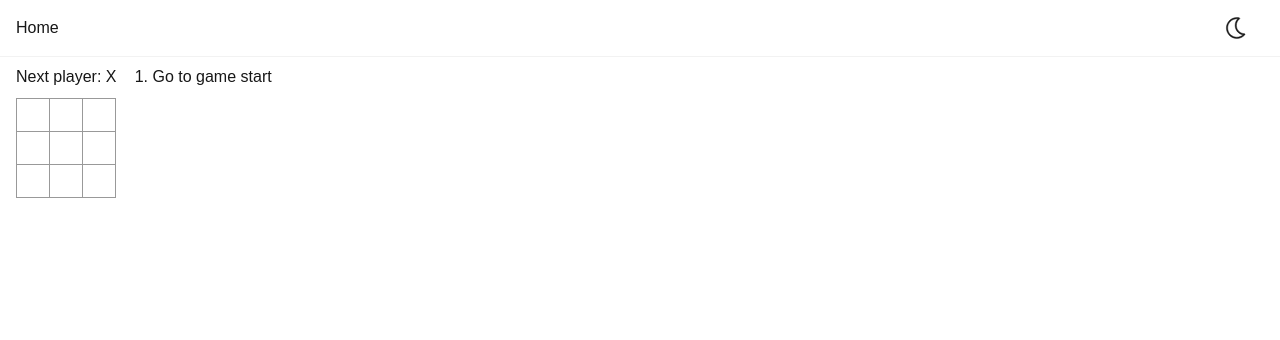
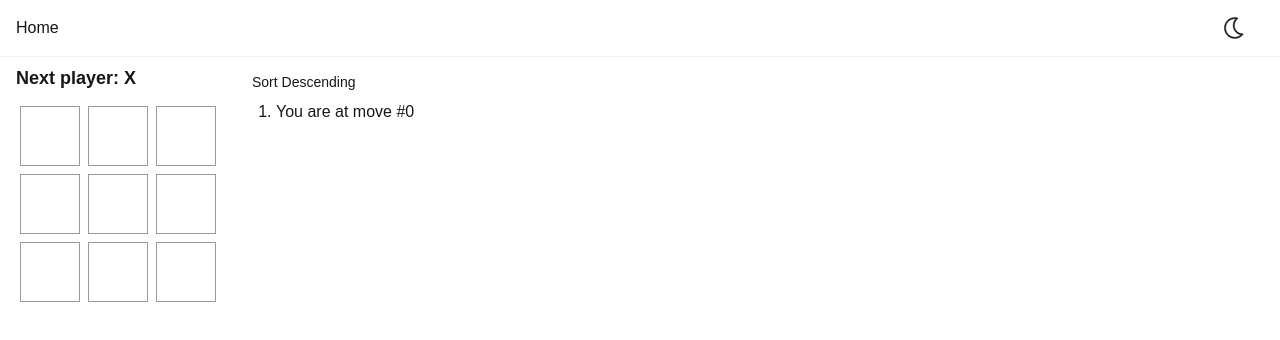
Before and after one commit to Sujal-Vanjare/react-learn, a Next.js app: page /tic-tac-toe-game in a window 1280 px wide. Shown: the top 340 px of the page. Built offline with nearby package versions, Linux system fonts and the light colour scheme.

Commit message:
tic tac toe improved

```diff
--- a/src/app/tic-tac-toe-game/page.css
+++ b/src/app/tic-tac-toe-game/page.css
@@ -1,27 +1,28 @@
 .square {
-  background: #fff;
-  border: 1px solid #999;
-  float: left;
+  width: 60px;
+  height: 60px;
   font-size: 24px;
   font-weight: bold;
-  line-height: 34px;
-  height: 34px;
-  margin-right: -1px;
-  margin-top: -1px;
-  padding: 0;
-  text-align: center;
-  width: 34px;
+  margin: 4px;
+  border: 1px solid #999;
+  background-color: #fff;
+  cursor: pointer;
 }
 
-.board-row:after {
-  clear: both;
-  content: "";
-  display: table;
+.square.winning-square {
+  background-color: yellow; /* Highlight winning squares */
+}
+
+.board-row {
+  display: flex;
 }
 
 .status {
   margin-bottom: 10px;
+  font-size: 18px;
+  font-weight: bold;
 }
+
 .game {
   display: flex;
   flex-direction: row;
@@ -30,3 +31,14 @@
 .game-info {
   margin-left: 20px;
 }
+
+.game-info ol {
+  padding-left: 20px;
+}
+
+button {
+  margin: 2px;
+  padding: 5px 10px;
+  font-size: 14px;
+  cursor: pointer;
+}
--- a/src/app/tic-tac-toe-game/page.jsx
+++ b/src/app/tic-tac-toe-game/page.jsx
@@ -5,116 +5,184 @@ import "./page.css";
 // In React, it’s conventional to use onSomething names for props
 // which represent events and handleSomething for the function definitions which handle those events.
 
-function Square({ value, onSquareClick }) {
+// Square Component: Represents a single square on the Tic-Tac-Toe board.
+function Square({ value, onSquareClick, isWinningSquare }) {
   return (
-    <button className="square" onClick={onSquareClick}>
-      {value}
+    <button
+      className={`square ${isWinningSquare ? "winning-square" : ""}`} // Add a class to highlight winning squares
+      onClick={onSquareClick} // Call the onClick handler when the square is clicked
+    >
+      {value} {/* Display the value (X, O, or null) */}
     </button>
   );
 }
 
+// Board Component: Represents the Tic-Tac-Toe board and handles game logic.
 function Board({ xIsNext, squares, onPlay }) {
+  // Handle click on a square
   function handleClick(i) {
-    if (calculateWinner(squares) || squares[i]) {
+    const result = calculateWinner(squares);
+    // If there's a winner or the square is already filled, do nothing
+    if (result || squares[i]) {
       return;
     }
+    // Create a copy of the squares array to avoid mutating the original state
     const nextSquares = squares.slice();
-    if (xIsNext) {
-      nextSquares[i] = "X";
-    } else {
-      nextSquares[i] = "O";
-    }
-    onPlay(nextSquares);
+    // Set the value of the clicked square based on whose turn it is
+    nextSquares[i] = xIsNext ? "X" : "O";
+    // Calculate the move location (row, col) for the move history
+    const moveLocation = `(${Math.floor(i / 3) + 1}, ${(i % 3) + 1})`;
+    // Pass the updated squares and move location to the parent component
+    onPlay(nextSquares, moveLocation);
   }
 
-  const winner = calculateWinner(squares);
+  // Check for a winner or draw
+  const result = calculateWinner(squares);
+  const winner = result ? result.winner : null; // Winner (X or O)
+  const winningSquares = result ? result.winningSquares : []; // Indices of winning squares
   let status;
   if (winner) {
-    status = "Winner: " + winner;
+    status = "Winner: " + winner; // Display the winner
+  } else if (squares.every((square) => square !== null)) {
+    status = "It's a draw!"; // Display a draw message if all squares are filled
   } else {
-    status = "Next player: " + (xIsNext ? "X" : "O");
+    status = "Next player: " + (xIsNext ? "X" : "O"); // Display the next player
+  }
+
+  // Dynamically generate the board using nested loops
+  const boardRows = [];
+  for (let row = 0; row < 3; row++) {
+    const boardSquares = [];
+    for (let col = 0; col < 3; col++) {
+      const squareIndex = row * 3 + col; // Calculate the index of the square
+      const isWinningSquare = winningSquares.includes(squareIndex); // Check if the square is part of the winning line
+      boardSquares.push(
+        <Square
+          key={squareIndex}
+          value={squares[squareIndex]}
+          onSquareClick={() => handleClick(squareIndex)}
+          isWinningSquare={isWinningSquare}
+        />
+      );
+    }
+    boardRows.push(
+      <div key={row} className="board-row">
+        {boardSquares}
+      </div>
+    );
   }
 
   return (
     <>
-      <div className="status">{status}</div>
-      <div className="board-row">
-        <Square value={squares[0]} onSquareClick={() => handleClick(0)} />
-        <Square value={squares[1]} onSquareClick={() => handleClick(1)} />
-        <Square value={squares[2]} onSquareClick={() => handleClick(2)} />
-      </div>
-      <div className="board-row">
-        <Square value={squares[3]} onSquareClick={() => handleClick(3)} />
-        <Square value={squares[4]} onSquareClick={() => handleClick(4)} />
-        <Square value={squares[5]} onSquareClick={() => handleClick(5)} />
-      </div>
-      <div className="board-row">
-        <Square value={squares[6]} onSquareClick={() => handleClick(6)} />
-        <Square value={squares[7]} onSquareClick={() => handleClick(7)} />
-        <Square value={squares[8]} onSquareClick={() => handleClick(8)} />
-      </div>
+      <div className="status">{status}</div> {/* Display game status */}
+      {boardRows} {/* Render the board */}
     </>
   );
 }
 
+// Game Component: Manages the overall game state and history.
 export default function Game() {
-  const [history, setHistory] = useState([Array(9).fill(null)]);
+  // State to store the game history (each move's squares and location)
+  const [history, setHistory] = useState([
+    { squares: Array(9).fill(null), moveLocation: null },
+  ]);
+  // State to track the current move index
   const [currentMove, setCurrentMove] = useState(0);
+  // State to toggle the sorting order of the move history
+  const [isAscending, setIsAscending] = useState(true);
+  // Determine whose turn it is (X or O)
   const xIsNext = currentMove % 2 === 0;
-  const currentSquares = history[currentMove];
+  // Get the current state of the squares from the history
+  const currentSquares = history[currentMove].squares;
 
-  function handlePlay(nextSquares) {
-    const nextHistory = [...history.slice(0, currentMove + 1), nextSquares];
-    setHistory(nextHistory);
-    setCurrentMove(nextHistory.length - 1);
+  // Handle a new move
+  function handlePlay(nextSquares, moveLocation) {
+    // Create a new history array up to the current move, then add the new move
+    const nextHistory = [
+      ...history.slice(0, currentMove + 1),
+      { squares: nextSquares, moveLocation },
+    ];
+    setHistory(nextHistory); // Update the history
+    setCurrentMove(nextHistory.length - 1); // Set the current move to the latest one
   }
 
+  // Jump to a specific move in the history
   function jumpTo(nextMove) {
     setCurrentMove(nextMove);
   }
 
-  const moves = history.map((squares, move) => {
+  // Toggle the sorting order of the move history
+  function toggleSortOrder() {
+    setIsAscending(!isAscending);
+  }
+
+  // Generate the list of moves for the move history
+  const moves = history.map((step, move) => {
+    const { squares, moveLocation } = step;
     let description;
-    if (move > 0) {
-      description = "Go to move #" + move;
+    if (move === currentMove) {
+      description = `You are at move #${move}`; // Display the current move
+    } else if (move > 0) {
+      description = `Go to move #${move} (${moveLocation})`; // Display past moves with location
     } else {
-      description = "Go to game start";
+      description = "Go to game start"; // Display the initial state
     }
     return (
       <li key={move}>
-        <button onClick={() => jumpTo(move)}>{description}</button>
+        {move === currentMove ? (
+          <span>{description}</span> // Display the current move as text
+        ) : (
+          <button onClick={() => jumpTo(move)}>{description}</button> // Display past moves as buttons
+        )}
       </li>
     );
   });
 
+  // Sort the moves based on the current sorting order
+  const sortedMoves = isAscending ? moves : moves.slice().reverse();
+
   return (
     <div className="game">
       <div className="game-board">
-        <Board xIsNext={xIsNext} squares={currentSquares} onPlay={handlePlay} />
+        {/* Render the Board component */}
+        <Board
+          xIsNext={xIsNext}
+          squares={currentSquares}
+          onPlay={(nextSquares, moveLocation) =>
+            handlePlay(nextSquares, moveLocation)
+          }
+        />
       </div>
       <div className="game-info">
-        <ol className="list-decimal ml-4">{moves}</ol>
+        {/* Button to toggle sorting order */}
+        <button onClick={toggleSortOrder}>
+          Sort {isAscending ? "Descending" : "Ascending"}
+        </button>
+        {/* Render the move history */}
+        <ol className="list-decimal ml-4">{sortedMoves}</ol>
       </div>
     </div>
   );
 }
 
+// Helper function to calculate the winner
 function calculateWinner(squares) {
   const lines = [
-    [0, 1, 2],
-    [3, 4, 5],
-    [6, 7, 8],
-    [0, 3, 6],
-    [1, 4, 7],
-    [2, 5, 8],
-    [0, 4, 8],
-    [2, 4, 6],
+    [0, 1, 2], // Top row
+    [3, 4, 5], // Middle row
+    [6, 7, 8], // Bottom row
+    [0, 3, 6], // Left column
+    [1, 4, 7], // Middle column
+    [2, 5, 8], // Right column
+    [0, 4, 8], // Diagonal (top-left to bottom-right)
+    [2, 4, 6], // Diagonal (top-right to bottom-left)
   ];
+  // Check each line to see if all squares in the line are the same and not null
   for (let i = 0; i < lines.length; i++) {
     const [a, b, c] = lines[i];
     if (squares[a] && squares[a] === squares[b] && squares[a] === squares[c]) {
-      return squares[a];
+      return { winner: squares[a], winningSquares: [a, b, c] }; // Return the winner and winning squares
     }
   }
-  return null;
+  return null; // No winner
 }
```
